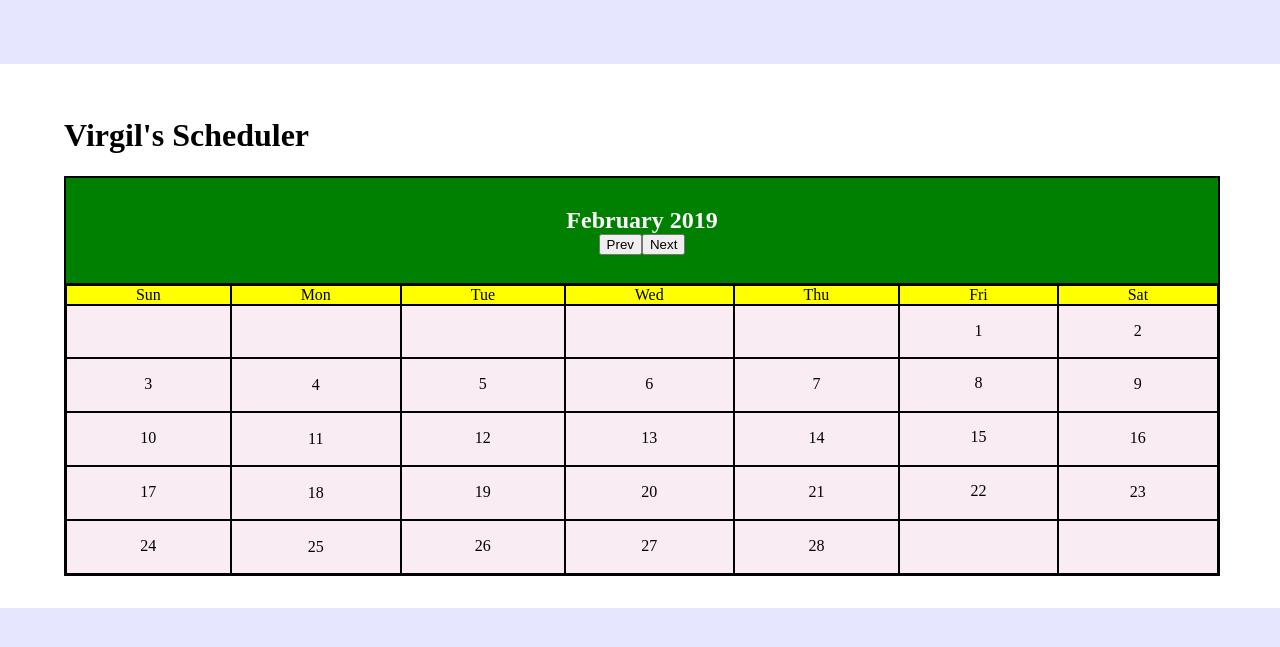
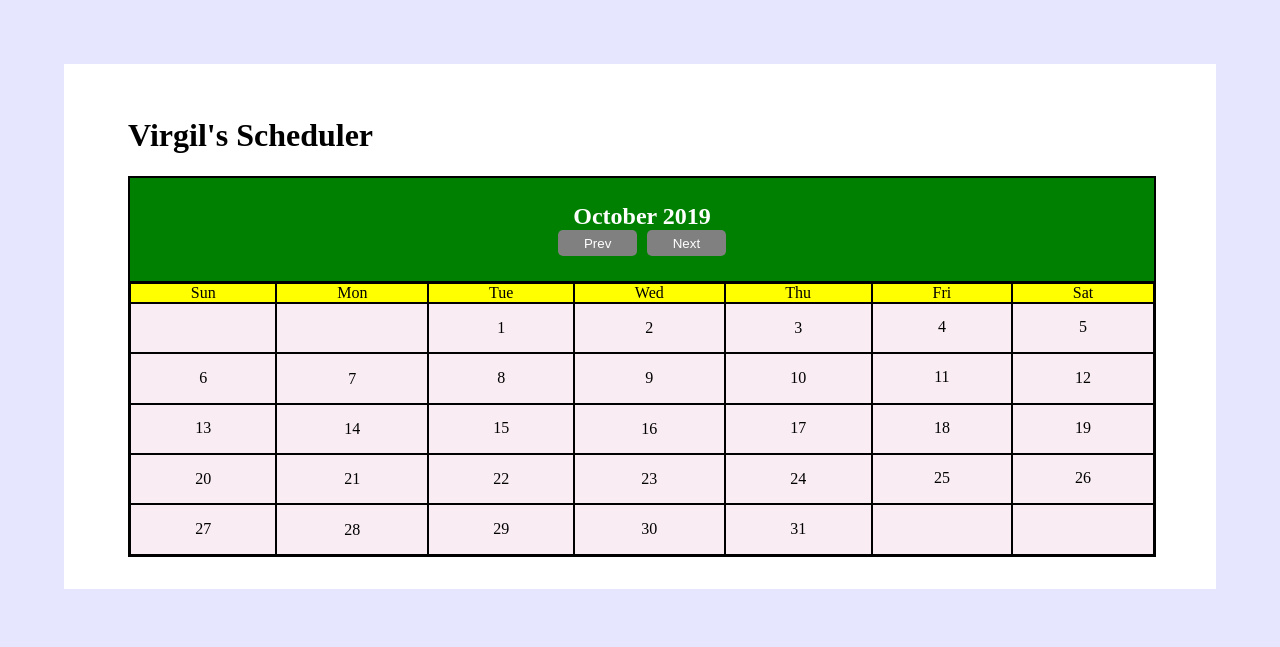
Before and after one commit to VirgilAnderson/scheduler, a PHP site: page / in a window 1280 px wide. Shown: the top 647 px of the page. Run offline with PHP 8.4, Linux system fonts and the light colour scheme.

Commit message:
style: updated control styles

```diff
--- a/css/styles.css
+++ b/css/styles.css
@@ -6,7 +6,7 @@ body
 }
 main
 {
-	width: 90%;
+	width: 80%;
 	margin: 5% auto;
 	padding: 2.5% 5%;
 	background-color: white;
@@ -21,13 +21,13 @@ main
 }
 #schedule_head
 {
-	width: 90%;
+	width: 100%;
 	text-align: center;
 	font-weight: bold;
 	color: white;
 	background-color: green;
 	margin: 0;
-	padding: 2.5% 5%;
+	padding: 2.5% 0;
 	border-bottom: solid 2px black;
 }
 #schedule_head span
@@ -53,3 +53,22 @@ main
 	background-color: yellow;
 	padding: 0;
 }
+#control
+{
+	margin: 0;
+	padding: 0;
+}
+#control button
+{
+	color: white;
+	background-color: gray;
+	border-radius: 5px;
+	border: 0;
+	margin: 0 .5%;
+	padding: .5% 2.5%;
+}
+#control button: hover
+{
+	background-color: orange;
+	color: black;
+}
--- a/js/scheduler.js
+++ b/js/scheduler.js
@@ -155,8 +155,6 @@ var Scheduler = (function()
 
 	function build_calendar(date, view, body)
 	{
-
-
 		switch(view)
 		{
 			case 'month':
@@ -180,7 +178,6 @@ var Scheduler = (function()
 					}
 
 					body.appendChild(node);
-
 				}
 				break;
 
@@ -206,5 +203,5 @@ var Scheduler = (function()
 
 })();
 
-var d = new Date(2019, 01, 14);
+var d = new Date();
 Scheduler.month(d);
```
